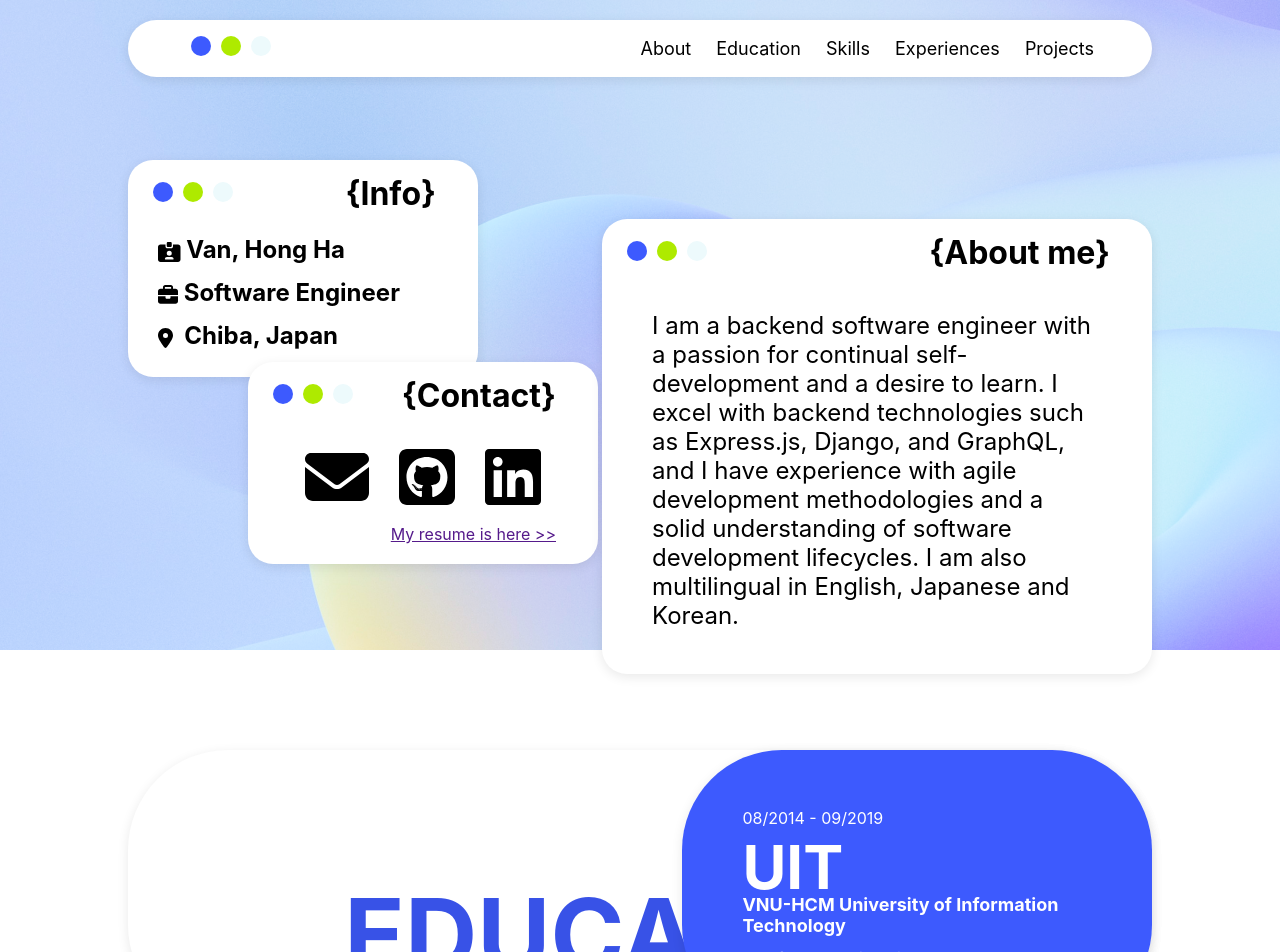
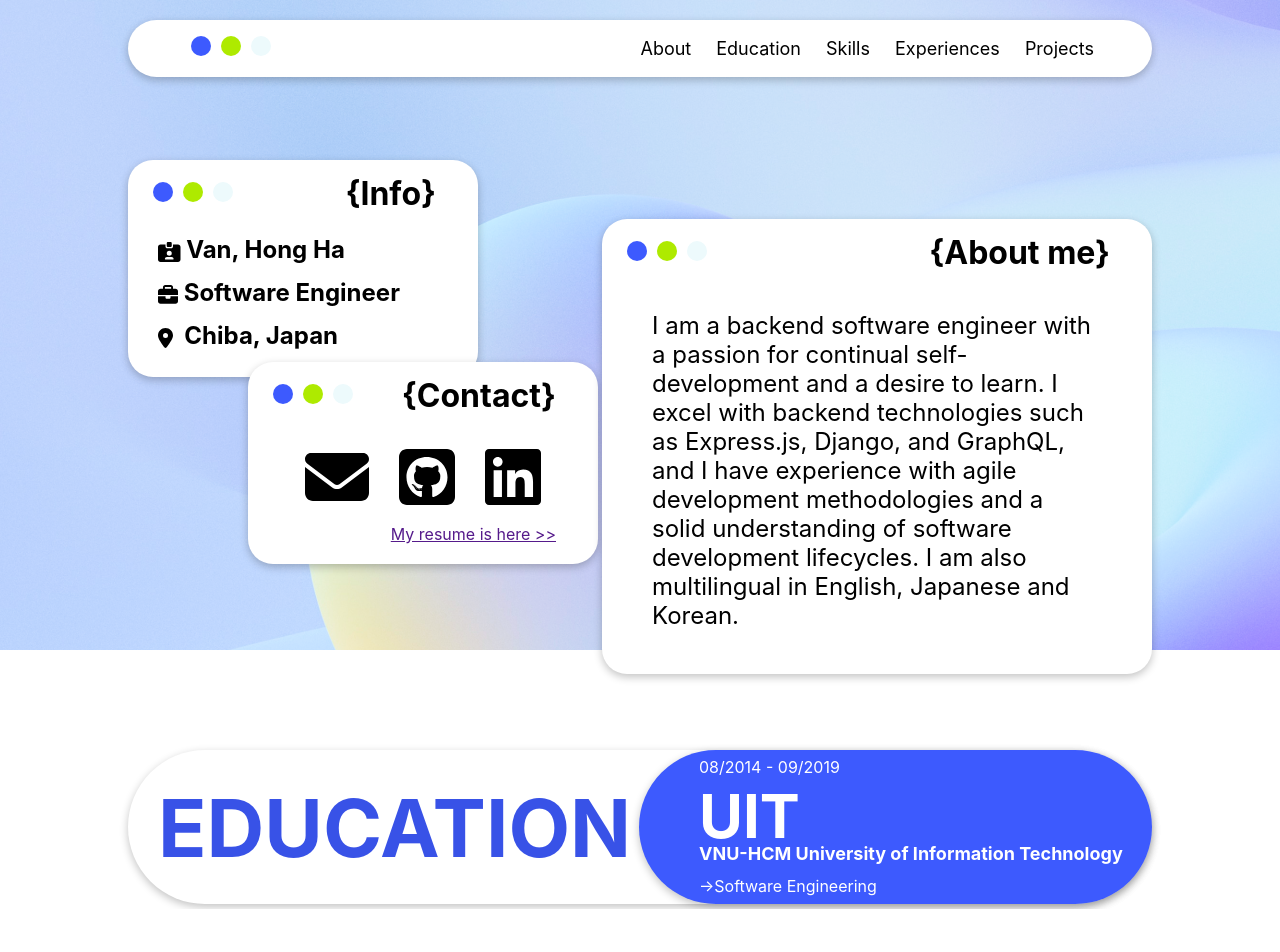
Before and after one commit to vanhongha/portfolio, a React (Create React App) app: page / in a window 1280 px wide. Shown: the top 952 px of the page. After the commit the page ends 909 px from the top, so only its background shows below. Built offline with nearby package versions, Linux system fonts and the light colour scheme.

Commit message:
Update components - Update components' css

```diff
--- a/src/components/UI/Card.js
+++ b/src/components/UI/Card.js
@@ -1,7 +1,7 @@
 import React from "react";
 
 import classes from "./Card.module.css";
-import commonClasses from "../../utils/common.module.css"
+import commonClasses from "../UI/common.module.css"
 
 const Card = (props) => {
 	return (
--- a/src/components/UI/Title.js
+++ b/src/components/UI/Title.js
@@ -4,9 +4,9 @@ import classes from "./Title.module.css";
 
 const Title = (props) => {
 	return (
-		<span className={classes.title}>
+		<div className={`${classes.title} ${props.className}`}>
 			{props.children}
-		</span>
+		</div>
 	)
 }
 
--- a/src/components/UI/Title.module.css
+++ b/src/components/UI/Title.module.css
@@ -1,5 +1,7 @@
 .title{
 	color: #3852e7;
-	font-size: 100px;
+	font-size: 80px;
 	font-weight: bolder;
+	position: absolute;
+	top: 0;
 }
--- /dev/null
+++ b/src/components/UI/common.module.css
@@ -0,0 +1,14 @@
+.shadow{
+	box-shadow: rgba(0, 0, 0, 0.24) 0px 3px 8px;
+}
+
+/*CLEAR FIX*/
+.clearfix:before,
+.clearfix:after {
+	content: ".";
+	display: block;
+	height: 0;
+	overflow: hidden;
+}
+.clearfix:after { clear: both; }
+.clearfix { zoom: 1; } /* IE < 8 */
--- a/src/components/about/AboutCard.js
+++ b/src/components/about/AboutCard.js
@@ -3,11 +3,12 @@ import Card from "../UI/Card";
 import ThreeDot from "../UI/ThreeDot";
 
 import classes from "./AboutCard.module.css";
+import commonClasses from "../UI/common.module.css"
 
 const AboutCard = (props) => {
 	const clearFix = props.clearfix??false;
 	return (
-		<Card className={`${classes["about-card"]} ${classes[`${props.className}`]} ${clearFix ? classes.clearfix : ""}`}>
+		<Card className={`${classes["about-card"]} ${classes[`${props.className}`]} ${clearFix ? commonClasses.clearfix : ""}`}>
 			<div className={classes.header}>
 				<ThreeDot className={classes["three-dot-left"]} />
 				<div className={classes["title-right"]}>
--- a/src/components/about/AboutCard.module.css
+++ b/src/components/about/AboutCard.module.css
@@ -31,16 +31,6 @@
 	float: right;
 }
 
-.clearfix:before,
-.clearfix:after {
-	content: ".";
-	display: block;
-	height: 0;
-	overflow: hidden;
-}
-.clearfix:after { clear: both; }
-.clearfix { zoom: 1; } /* IE < 8 */
-
 .three-dot-left{
 	float: left;
 	margin: 0;
--- a/src/components/education/Education.js
+++ b/src/components/education/Education.js
@@ -2,24 +2,25 @@ import React from "react";
 import Card from "../UI/Card";
 import Title from "../UI/Title";
 
-import "./Education.Module.css";
+import classes from "./Education.module.css";
+import commonClasses from "../UI/common.module.css";
 
 const Education = () => {
 	return (
-		<Card className="education" style={{borderRadius: "100px"}}>
-			<Title>
+		<Card className={`${classes.education} ${commonClasses.clearfix}`} style={{borderRadius: "100px"}}>
+			<Title className={`${classes["vertical-center"]} ${classes.title}`}>
 				EDUCATION
 			</Title>
-			<Card className="university">
-				<div className="vertical-center">
-					<div className="period">08/2014 - 09/2019</div>
+			<Card className={classes.university}>
+				<div className={classes["vertical-center"]}>
+					<div className={classes.period}>08/2014 - 09/2019</div>
 					<a style={{color: "white", textDecoration: "none"}} href={"https://en.uit.edu.vn/"} target="_blank">
-						<div className="university-name">
+						<div className={classes["university-name"]}>
 							UIT
 						</div>
-						<div className="university-name-sub">VNU-HCM University of Information Technology</div>
+						<div className={classes["university-name-sub"]}>VNU-HCM University of Information Technology</div>
 					</a>
-					<div className="major">→Software Engineering</div>
+					<div className={classes.major}>→Software Engineering</div>
 				</div>
 			</Card>
 		</Card>
--- a/src/components/education/Education.Module.css
+++ b/src/components/education/Education.module.css
@@ -1,3 +1,7 @@
+.title{
+	padding-left: 20px;
+}
+
 .education{
 	position: relative;
 	padding: 30px 10px;
@@ -12,7 +16,7 @@
 	top: 0;
 	right: 0;
 	border-radius: 100px;
-	width: 40%;
+	width: 453px;
 	color: #ffffff;
 }
 
--- a/src/components/header/Header.js
+++ b/src/components/header/Header.js
@@ -2,7 +2,7 @@ import React from "react";
 import ThreeDot from "../UI/ThreeDot";
 
 import classes from "./Header.module.css";
-import commonClasses from "../../utils/common.module.css"
+import commonClasses from "../UI/common.module.css"
 
 const Header = () => {
 	return(
--- a/src/utils/common.module.css
+++ /dev/null
@@ -1,3 +0,0 @@
-.shadow{
-	box-shadow: rgba(0, 0, 0, 0.09) 0px 3px 12px;
-}
```
